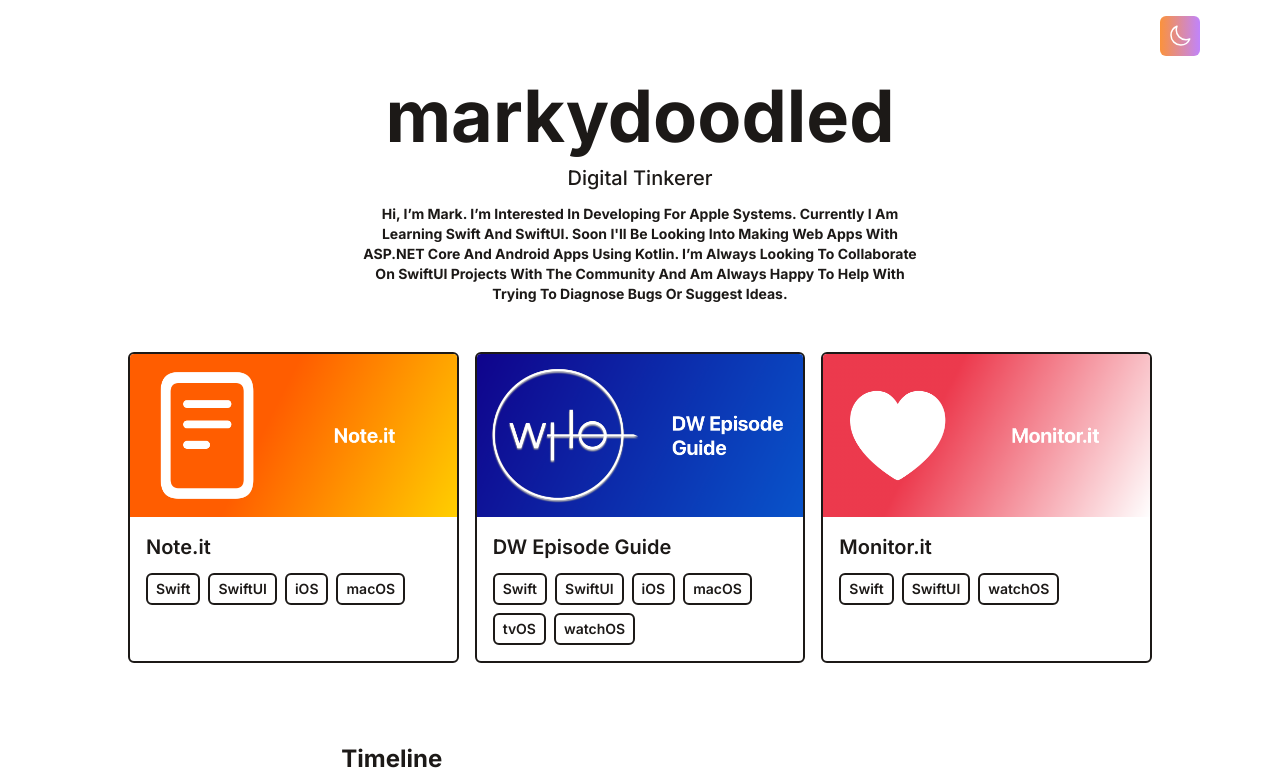
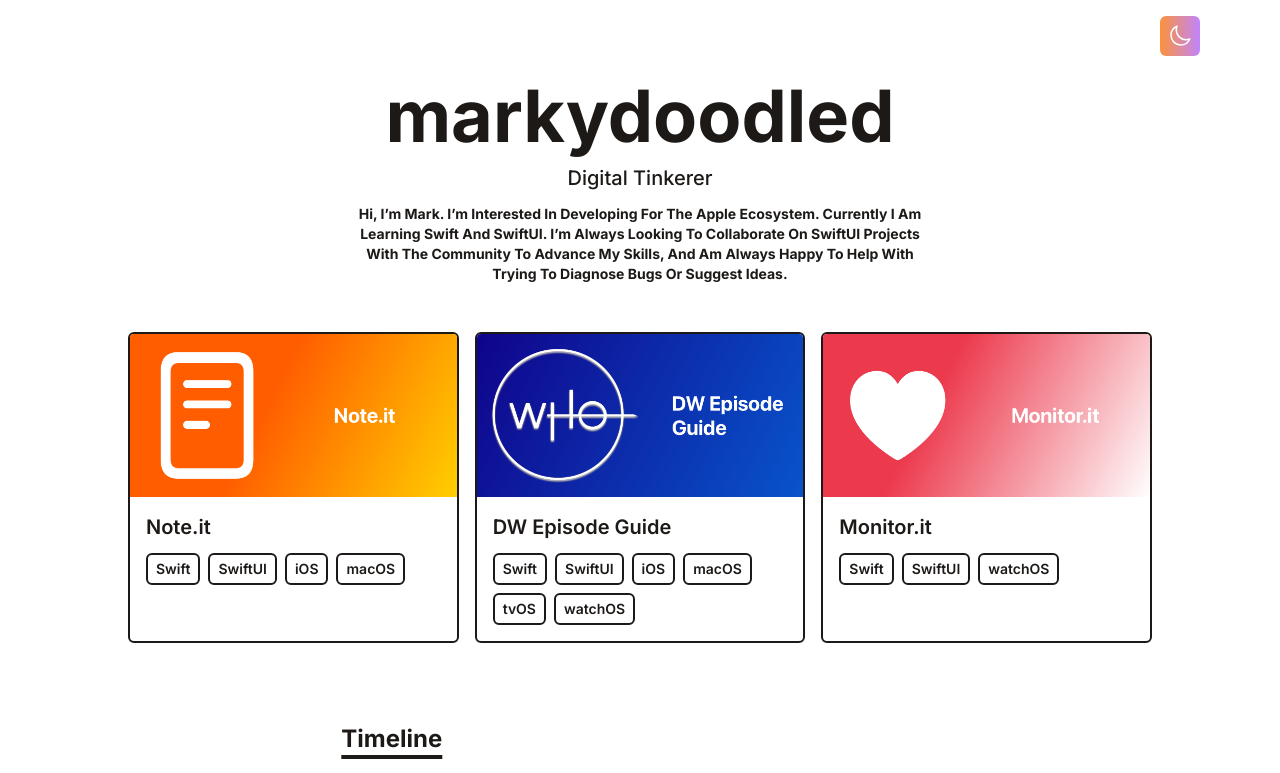
Before and after one commit to markydoodled/portfolio, a React (Vite) app: page / in a window 1280 px wide. Shown: the top 773 px of the page. Built offline with nearby package versions, Linux system fonts and the light colour scheme.

Commit message:
Update Intro Text

```diff
--- a/src/components/Intro.jsx
+++ b/src/components/Intro.jsx
@@ -8,7 +8,7 @@ function Intro() {
             {/*Intro Summary Tag Text And Styling*/}
             <p className="text-base md:text-xl mb-3 font-medium">Digital Tinkerer</p>
             {/*Intro Personal Description Summary Text And Styling*/}
-            <p className="text-sm max-w-xl mb-6 font-bold">Hi, I’m Mark. I’m Interested In Developing For Apple Systems. Currently I Am Learning Swift And SwiftUI. Soon I'll Be Looking Into Making Web Apps With ASP.NET Core And Android Apps Using Kotlin. I’m Always Looking To Collaborate On SwiftUI Projects With The Community And Am Always Happy To Help With Trying To Diagnose Bugs Or Suggest Ideas.</p>
+            <p className="text-sm max-w-xl mb-6 font-bold">Hi, I’m Mark. I’m Interested In Developing For The Apple Ecosystem. Currently I Am Learning Swift And SwiftUI. I’m Always Looking To Collaborate On SwiftUI Projects With The Community To Advance My Skills, And Am Always Happy To Help With Trying To Diagnose Bugs Or Suggest Ideas.</p>
         </div>
     )
 }
```
